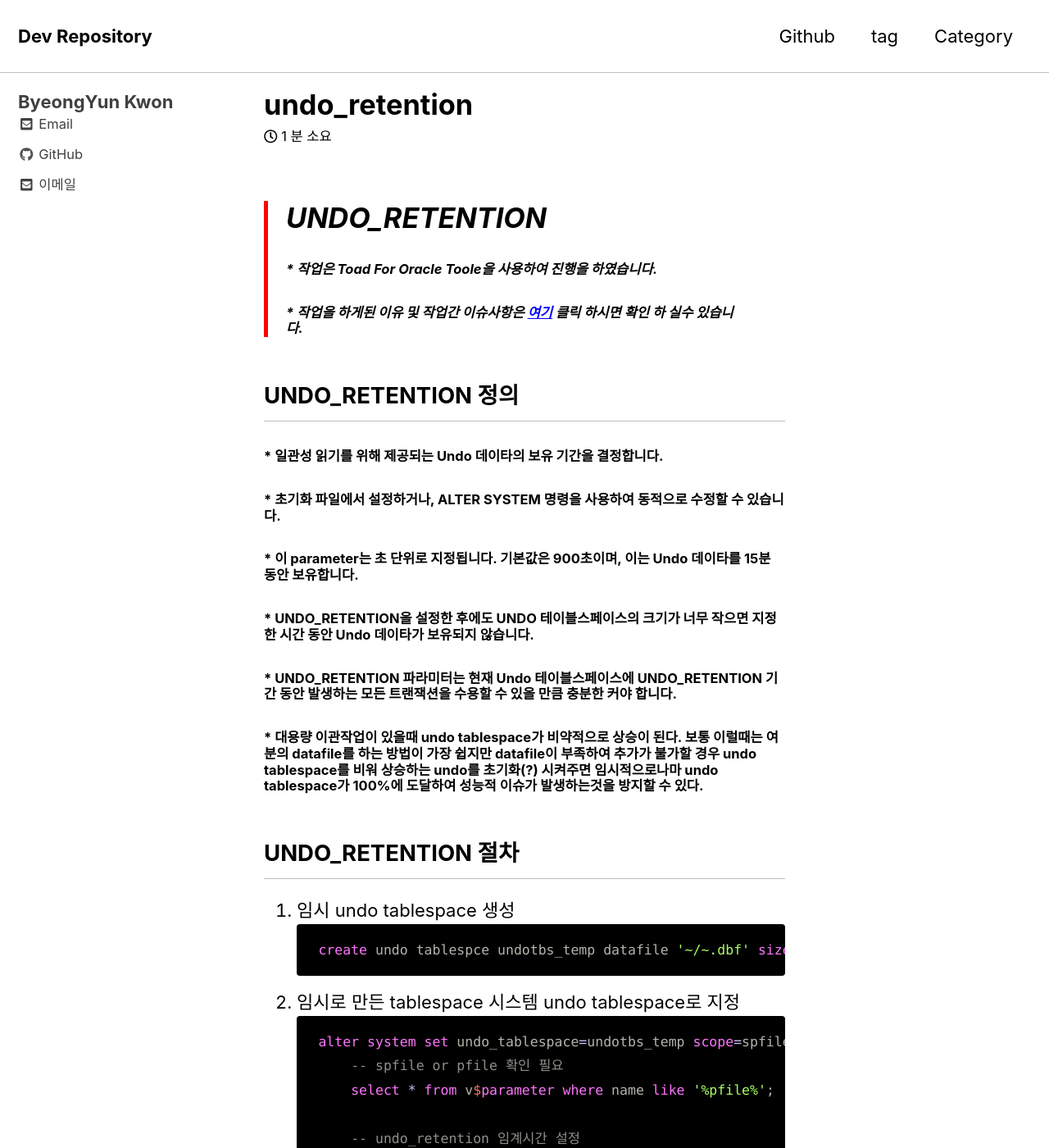
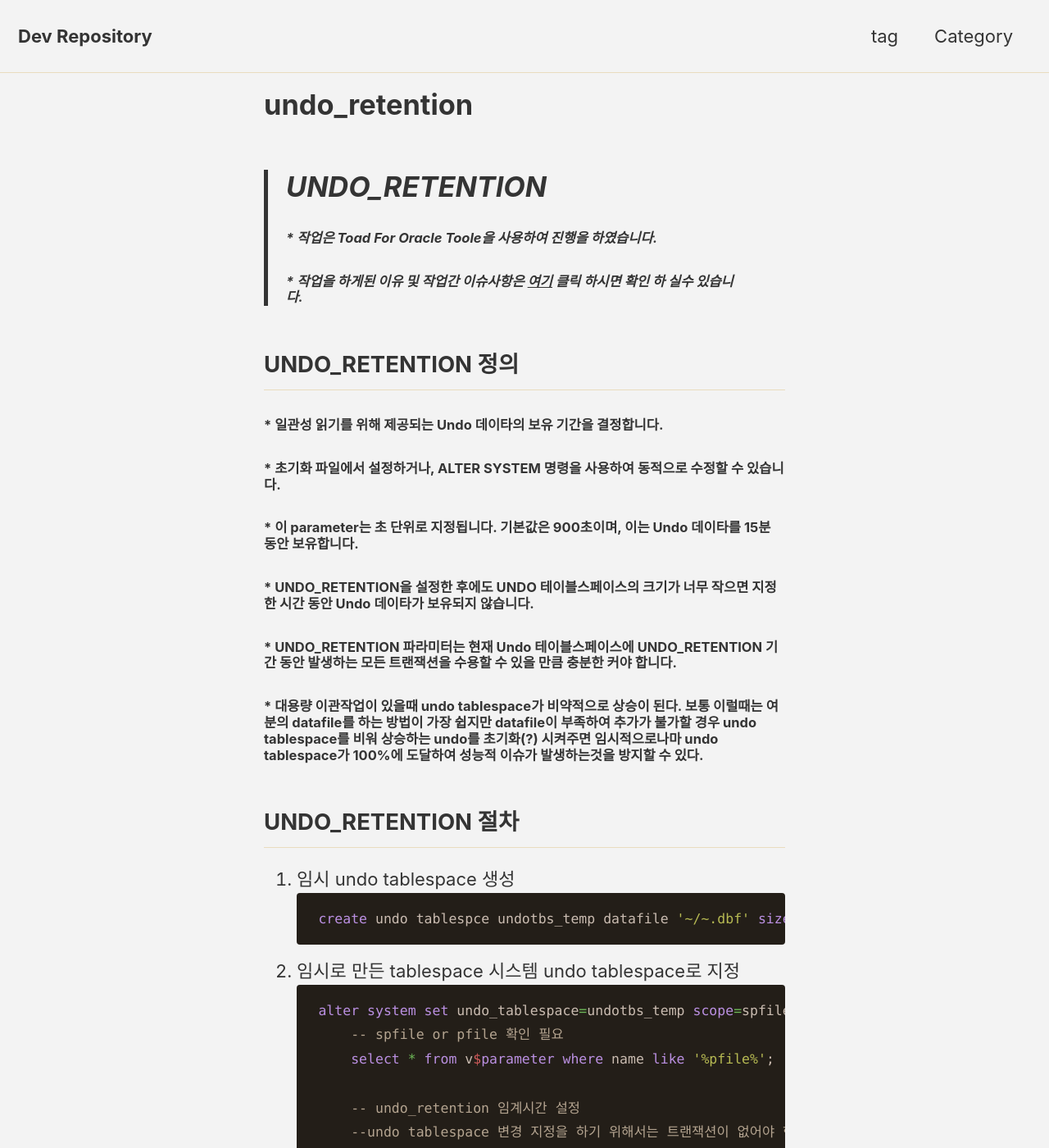
Before and after one commit to sksggg123/sksggg123.github.io, a Jekyll site: the page built from _posts/2018-11-11-undo_retention.md, in a window 1280 px wide and 1400 px high. Shown: the whole window at 82% size. Built offline with Jekyll 4.4.1, drawn with Linux system fonts in a browser that asks for light colours; cached includes are drawn as plain includes; nearby versions of some CDN libraries; comment, search, counter and statistics services are not loaded; some of the changed text lies outside the part shown.

Commit message:
apply minimal-mistakes theme to jekyll blog

```diff
--- a/_config.yml
+++ b/_config.yml
@@ -12,10 +12,10 @@
 
 # theme                  : "minimal-mistakes-jekyll"
 # remote_theme           : "mmistakes/minimal-mistakes"
-minimal_mistakes_skin    :  "contrast" # "default",  "air", "aqua", "contrast", "dark", "dirt", "neon", "mint", "plum", "sunrise"
+minimal_mistakes_skin    :  "dirt" # "default",  "air", "aqua", "contrast", "dark", "dirt", "neon", "mint", "plum", "sunrise"
 
 # Site Settings
-locale                   : "ko"
+locale                   : "en-US"
 title                    : "Dev Repository"
 title_separator          : "-"
 name                     : "ByeongYun Kwon"
@@ -23,7 +23,7 @@ description              : # "An amazing website." #주석 처리 함. 20181221
 url                      : "https://sksggg123.github.io" # the base hostname & protocol for your site e.g. "https://mmistakes.github.io"
 baseurl                  : # the subpath of your site, e.g. "/blog"
 repository               : "sksggg123/sksggg123.github.io" # GitHub username/repo-name e.g. "mmistakes/minimal-mistakes"
-teaser                   : "/assets/images/github_profile.jpeg" # path of fallback teaser image, e.g. "/assets/images/500x300.png"
+teaser                   : # path of fallback teaser image, e.g. "/assets/images/500x300.png"
 # breadcrumbs            : false # true, false (default)
 words_per_minute         : 200
 comments:
@@ -38,7 +38,7 @@ comments:
     num_posts            : # 5 (default)
     colorscheme          : # "light" (default), "dark"
   utterances:
-    theme                : # "github-light" (default), "github-dark"
+    theme                : "github-dark" # "github-light" (default), "github-dark"
 staticman:
   allowedFields          : # ['name', 'email', 'url', 'message']
   branch                 : # "master"
@@ -104,14 +104,14 @@ analytics:
 # Site Author
 author:
   name             : "ByeongYun Kwon"
-  avatar           : # path of avatar image, e.g. "/assets/images/bio-photo.jpg"
+  avatar           : "/assets/images/github_profile.jpeg" # path of avatar image, e.g. "/assets/images/bio-photo.jpg"
   bio              : # "I am an amazing person."
   location         : # "Somewhere"
   email            : "sksggg123@gmail.com"
   links:
-    - label: "Email"
-      icon: "fas fa-fw fa-envelope-square"
-      url: mailto:sksggg123@gmail.com
+    #- label: "Email"
+    #  icon: "fas fa-fw fa-envelope-square"
+    #  url: mailto:sksggg123@gmail.com
     #- label: "Website"
     #  icon: "fas fa-fw fa-link"
     #  url: "https://sksggg123.github.io"
@@ -285,8 +285,8 @@ defaults:
       type: posts
     values:
       layout: single
-      author_profile: true
-      read_time: true
+      author_profile: false
+      read_time: false
       comments: true
       share: true
       related: true
--- a/_data/navigation.yml
+++ b/_data/navigation.yml
@@ -1,7 +1,7 @@
 # main links
 main:
-  - title: "Github"
-    url: https://github.com/sksggg123
+#  - title: "Github"
+#    url: https://github.com/sksggg123
 #  - title: "About"
 #    url: https://mmistakes.github.io/minimal-mistakes/about/
 #  - title: "Sample Posts"
```
